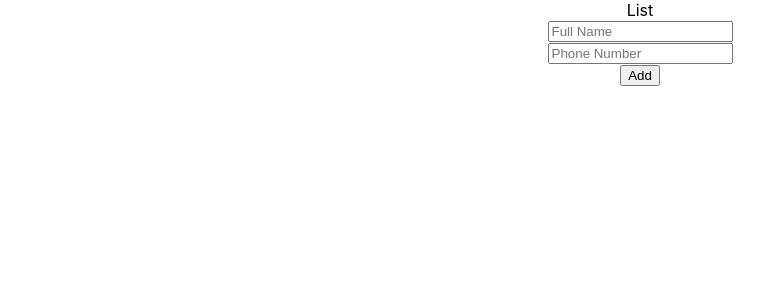
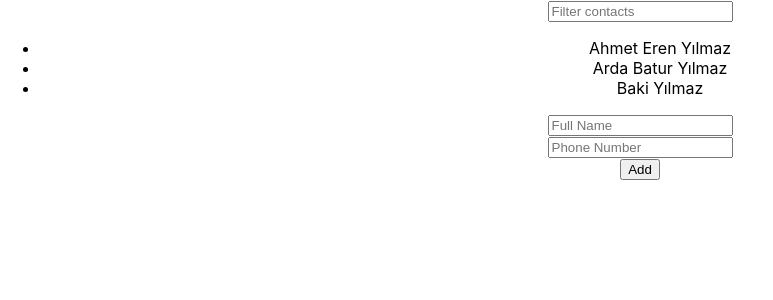
Before and after one commit to ahmmeetteren/react-starter-kit, a React (Create React App) app in the folder contact-app/: page / in a window 1280 px wide. Shown: the top 300 px of the page, without its empty margins (0-773 px from the left). Built offline with nearby package versions, Linux system fonts and the light colour scheme.

Commit message:
Update index.js

```diff
--- a/contact-app/src/components/Contacts/List/index.js
+++ b/contact-app/src/components/Contacts/List/index.js
@@ -1,9 +1,30 @@
-import React from 'react'
+import { useState } from "react";
 
-function List() {
+function List({ contacts }) {
+  const [filterText, setFilterText] = useState("");
+
+  const filtered = contacts.filter((item) => {
+    return Object.keys(item).some((key) =>
+      item[key]
+        .toString()
+        .toLowerCase()
+        .includes(filterText.toLocaleLowerCase())
+    );
+  });
   return (
-    <div>List</div>
-  )
+    <div>
+      <input
+        placeholder="Filter contacts"
+        value={filterText}
+        onChange={(e) => setFilterText(e.target.value)}
+      ></input>
+      <ul>
+        {filtered.map((contact, i) => (
+          <li key={i}>{contact.fullname}</li>
+        ))}
+      </ul>
+    </div>
+  );
 }
 
-export default List
+export default List;
```
